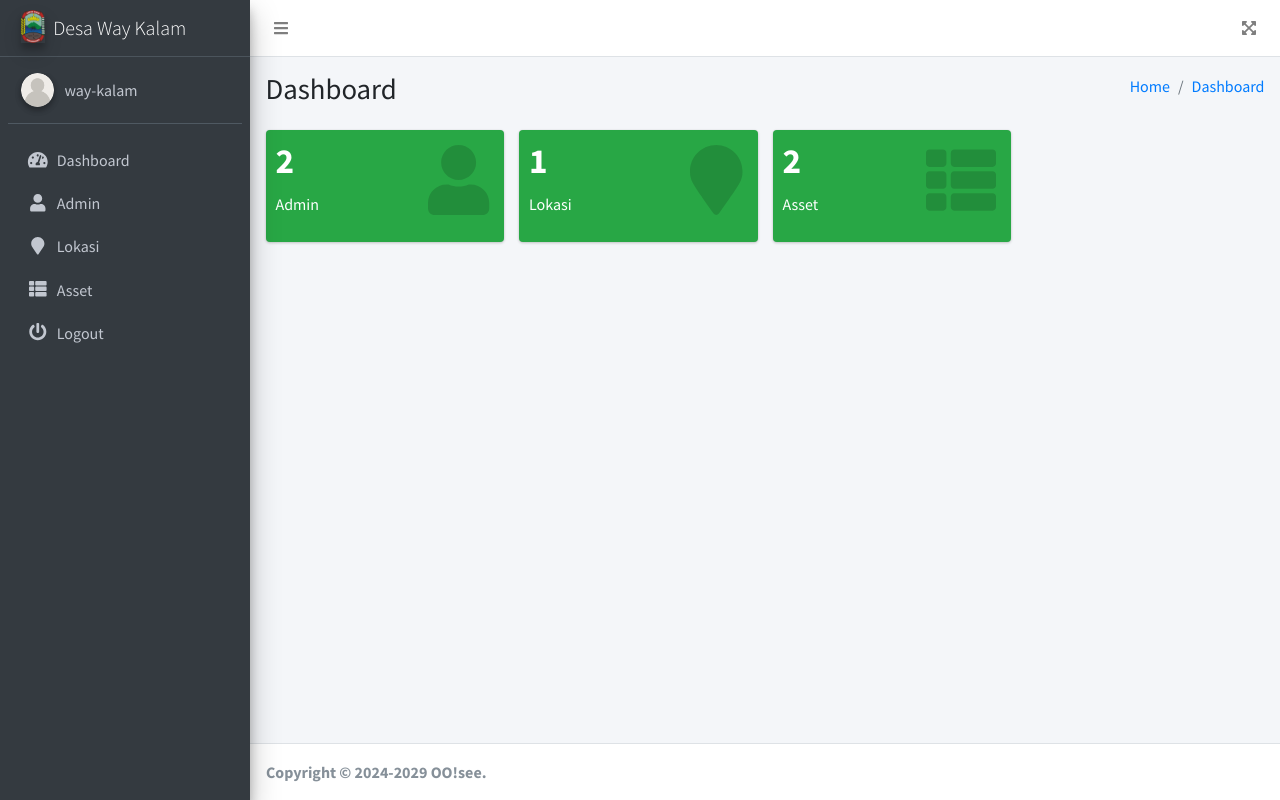
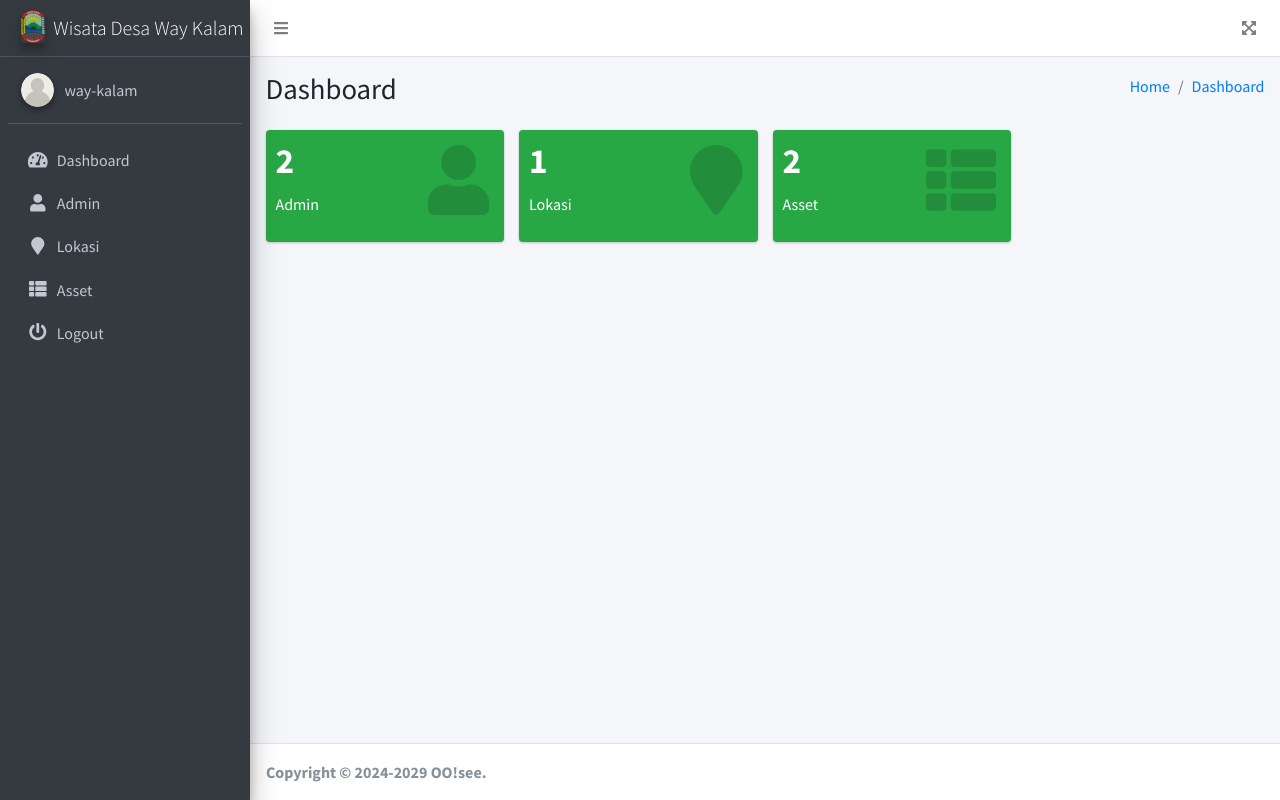
Before and after one commit to Tematik-Way-Kalam/Website-Wisata-WayKalam, a PHP site: page /halaman_admin.php in a window 1280 px wide. Run offline with PHP 8.4, Linux system fonts and the light colour scheme; a user stored in the database is signed in; data comes from the database, SQL or seed files in the repository; some libraries are stand-ins or nearby versions.

Commit message:
fix(admin). ganti nama sidebar dan favicon

```diff
--- a/admin/header.php
+++ b/admin/header.php
@@ -15,6 +15,7 @@
 <head>
   <meta charset="utf-8">
   <meta name="viewport" content="width=device-width, initial-scale=1">
+  <link rel="icon" href="dist/img/lamsel.png" type="image/x-icon">
   <title>Halaman Admin | Wisata Way Kalam</title>
   <?php include "icon.php"; ?>
   <link rel="stylesheet" href="https://fonts.googleapis.com/css?family=Source+Sans+Pro:300,400,400i,700&display=fallback">
--- a/admin/sidebar.php
+++ b/admin/sidebar.php
@@ -2,7 +2,7 @@
     <!-- Brand Logo -->
     <div class="brand-link">
       <img src="dist/img/lamsel.png" alt="AdminLTE Logo" class="brand-image elevation-3" style="opacity: .8">
-      <span class="brand-text font-weight-light">Desa Way Kalam</span>
+      <span class="brand-text font-weight-light">Wisata Desa Way Kalam</span>
     </div>
     <!-- Sidebar -->
     <div class="sidebar">
```
